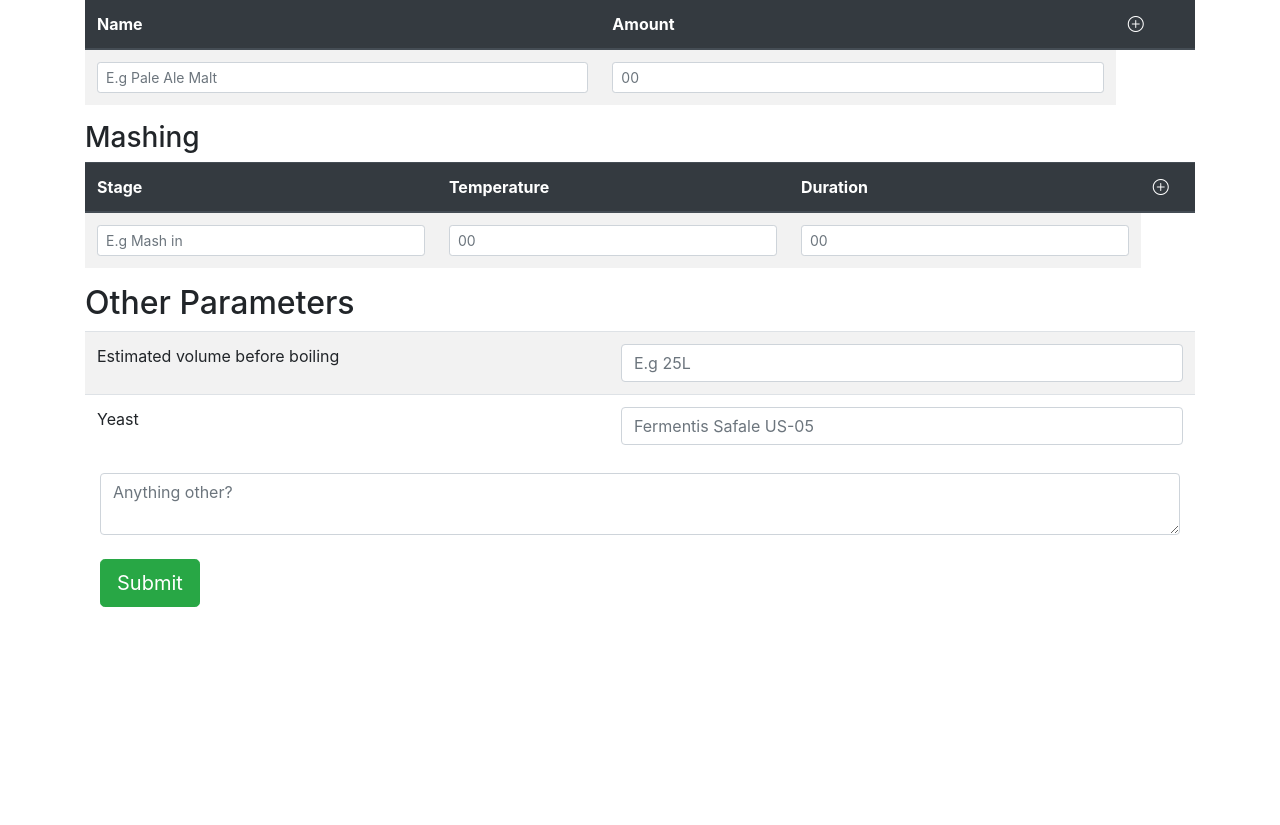
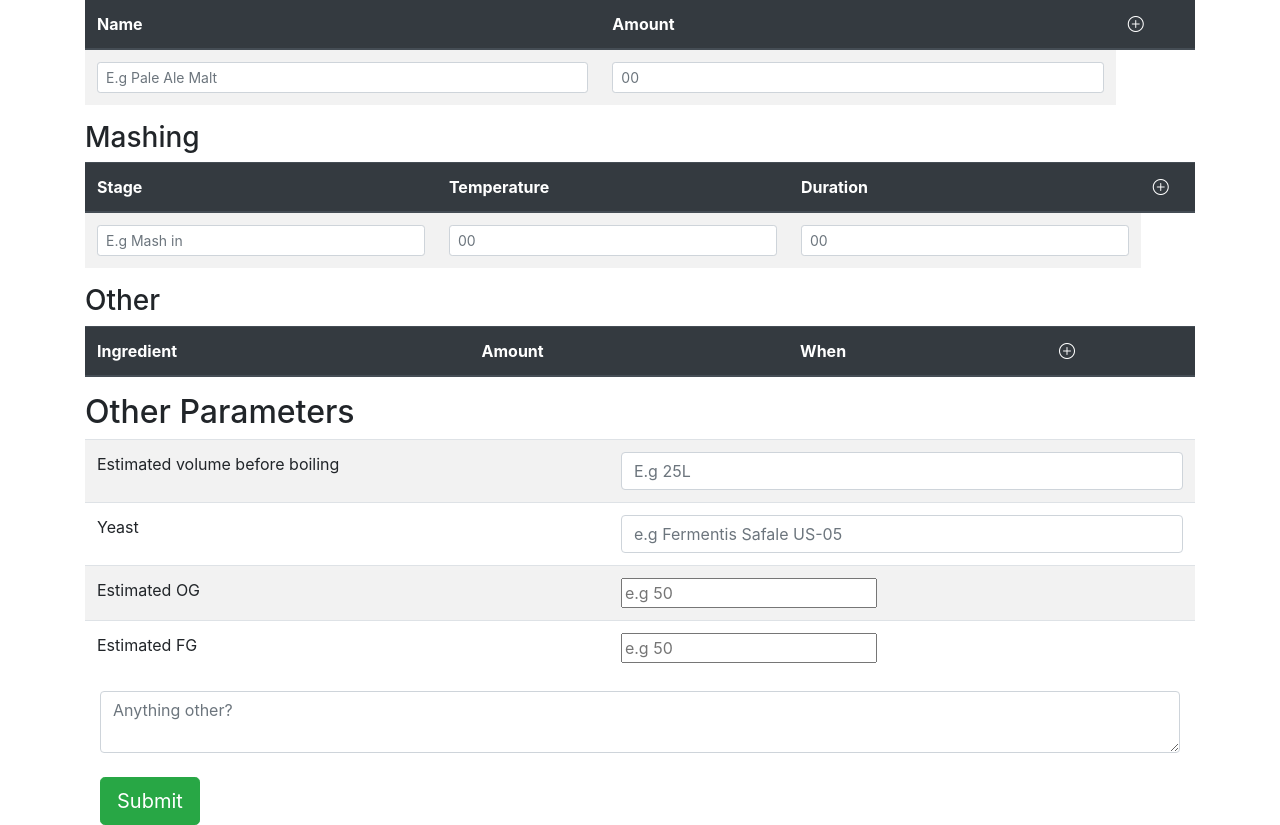
Before and after one commit to christiannageby/Beertracker, a Flask app: page /recipe/create in a window 1280 px wide. Shown: the part 413-1238 px from the top of the page. Before the commit the page ends 1020 px from the top, so only its background shows below. Run offline with Flask 2, Linux system fonts and the light colour scheme; lists and menus that the app fills with data are empty; some libraries are stand-ins or nearby versions.

Commit message:
Add Preliminary OG-FG and another table for other ingredients

```diff
--- a/app.py
+++ b/app.py
@@ -13,12 +13,15 @@ db = SQLAlchemy(app)
 class Recipe(db.Model):
     id = db.Column(db.Integer, primary_key=True)
     name = db.Column(db.String(255), nullable=False)
+    estimated_og = db.Column(db.Integer, nullable=False)
+    estimated_fg = db.Column(db.Integer, nullable=True)
     malt = db.Column(db.JSON(), nullable=False)
     hops = db.Column(db.JSON(), nullable=False)
     mash = db.Column(db.JSON(), nullable=False)
+    other = db.Column(db.JSON(), nullable=True)
     before_boil = db.Column(db.Integer, nullable=False)
     yeast = db.Column(db.String(255), nullable=False)
-    other = db.Column(db.Text)
+    comment = db.Column(db.Text)
 
 
 class Brew(db.Model):
@@ -76,29 +79,43 @@ def add_recipe():
     mash_durations = request.form.getlist('mash_duration[]')
     mash_ok = no_mash == len(mash_stages) and no_mash == len(mash_temps) and no_mash == len(mash_durations)
 
+    other = []
+    no_other = int(request.form.get('no_other'))
+    other_name = request.form.getlist('other_name[]')
+    other_amount = request.form.getlist('other_amount[]')
+    other_time = request.form.getlist('other_time[]')
+    other_ok = no_other == len(other_name) and no_other == len(other_amount) and no_other == len(other_name)
+
     before_boil = request.form.get('before_boil')
+    estimated_og = request.form.get('estimated_og')
+    estimated_fg = request.form.get('estimated_fg')
     name = request.form.get('name')
     yeast = request.form.get('yeast')
-    other = request.form.get('other')
+    comment = request.form.get('comment')
 
-    if hops_ok and malts_ok and mash_ok:
+    if hops_ok and malts_ok and mash_ok and other_ok:
         for i in range(no_hops):
             hops.append({"name": hop_names[i], "amount": hop_amount[i], "boil": hop_boil[i]})
         for i in range(no_malt):
             malt.append({"name": malt_names[i], "amount": malt_amount[i]})
         for i in range(no_mash):
             mash.append({"name": mash_stages[i], "temp": mash_temps[i], "duration": mash_durations[i]})
+        for i in range(no_other):
+            other.append({"name": other_name[i], "amount": other_amount[i], "time": other_time[i]})
+
 
     try:
-        print(request.form)
         new_recipe = Recipe(
             name=name,
             before_boil=before_boil,
             mash=mash,
+            estimated_fg=estimated_fg,
+            estimated_og=estimated_og,
             hops=hops,
             malt=malt,
             yeast=yeast,
-            other=other
+            other=other,
+            comment=comment
         )
         db.session.add(new_recipe)
         db.session.commit()
--- a/templates/create/recipe.html
+++ b/templates/create/recipe.html
@@ -10,6 +10,7 @@
             <input type="hidden" id="no_hops" name="no_hops" value="1">
             <input type="hidden" id="no_mash" name="no_mash" value="1">
             <input type="hidden" id="no_malts" name="no_malts" value="1">
+            <input type="hidden" id="no_other" name="no_other" value="0">
             <div class="row">
                 <div class="col-md-12">
                     <h3>Hops</h3>
@@ -88,6 +89,21 @@
                     </table>
                 </div>
                 <div class="col-md-12">
+                    <h3>Other</h3>
+                    <table class="table table-striped">
+                        <thead class="thead-dark">
+                        <tr>
+                            <th>Ingredient</th>
+                            <th>Amount</th>
+                            <th>When</th>
+                            <th class="add_row_btn"><i class="bi bi-plus-circle" id="add_other"></i></th>
+                        </tr>
+                        </thead>
+                        <tbody id="other">
+                        </tbody>
+                    </table>
+                </div>
+                <div class="col-md-12">
                     <h2>Other Parameters</h2>
                     <table class="table table-striped">
                         <tbody>
@@ -104,15 +120,25 @@
                                     <label>Yeast</label>
                                 </td>
                                 <td>
-                                    <input type="text" name="yeast" placeholder="Fermentis Safale US-05" class="form-control" required>
+                                    <input type="text" name="yeast" placeholder="e.g Fermentis Safale US-05" class="form-control" required>
                                 </td>
+                            </tr>
+
+                            <tr>
+                                <td>Estimated OG</td>
+                                <td><input type="number" name="estimated_og" placeholder="e.g 50" required></td>
+                            </tr>
+
+                            <tr>
+                                <td>Estimated FG</td>
+                                <td><input type="number" name="estimated_fg" placeholder="e.g 50" required></td>
                             </tr>
                         </tbody>
                     </table>
                 </div>
             </div>
             <div class="col-md-12">
-                <textarea name="other" placeholder="Anything other?" class="form-control"></textarea>
+                <textarea name="comment" placeholder="Anything other?" class="form-control"></textarea>
                 <br>
             </div>
             <div class="col-md-12">
@@ -126,6 +152,7 @@
     var no_hops = 1;
     var no_malts = 1;
     var no_mash = 1;
+    var no_other = 0;
 
     $(document).ready(function() {
         $("#add_hop").click(function() {
@@ -142,6 +169,12 @@
             $("#mash").append("<tr><td><input type='text' name='mash[]' placeholder='E.g Mash in' class='form-control form-control-sm' required></td><td><input type='number' name='mash_temp[]' placeholder='00' class='form-control form-control-sm' required></td><td><input type='number' name='mash_duration[]' placeholder='00' class='form-control form-control-sm' required></td></tr>");
             $("#no_mash").val(++no_mash);
         });
+
+        $("#add_other").click(function() {
+            $("#other").append("<tr><td><input type='text' name='other_name[]' placeholder='E.g Protafloc' class='form-control form-control-sm' required></td><td><input type='number' name='other_amount[]' placeholder='0g' class='form-control form-control-sm' required></td><td><input type='text' name='other_time[]' placeholder='00' class='form-control form-control-sm' required></td></tr>");
+            $("#no_other").val(++no_other);
+        });
+
     });
 </script>
 {% endblock content %}
```
Also changed, not shown: templates/recipe.html (+41 -7 lines).
